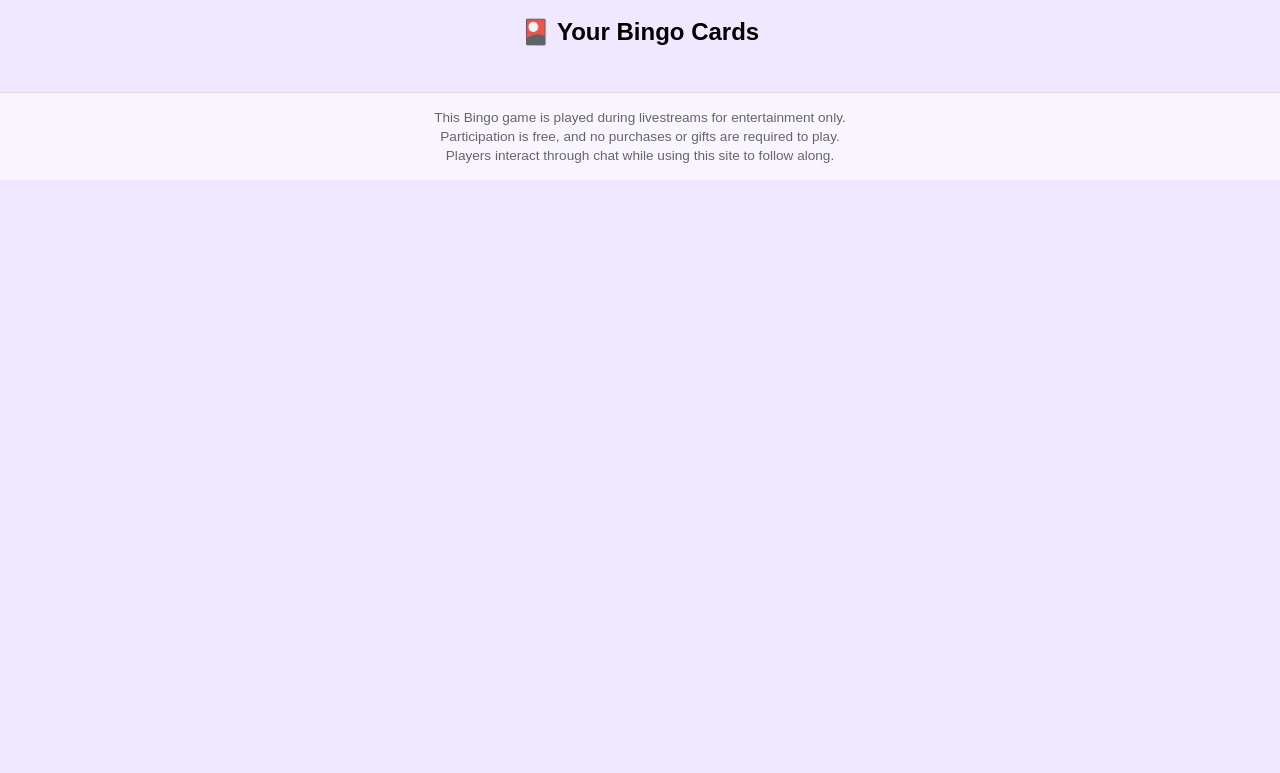
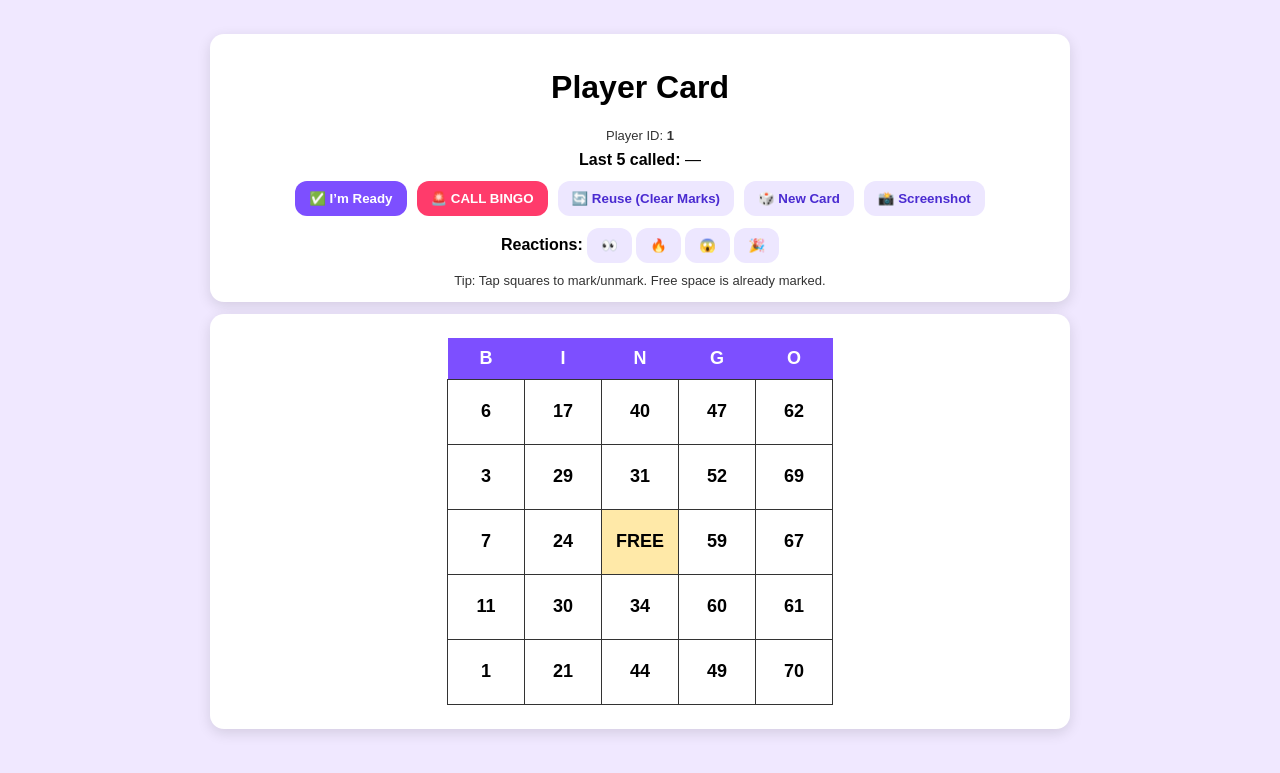
Before and after one commit to JessDoobie/JessDoobie-Live-Bingo-v3, a Flask app: page /cards/1 in a window 1280 px wide. Shown: the top 773 px of the page. Run offline with Flask 3, Linux system fonts and the light colour scheme; data that the repository does not hold is empty.

Commit message:
Update cards.html

```diff
--- a/templates/cards.html
+++ b/templates/cards.html
@@ -1,301 +1,214 @@
 <!DOCTYPE html>
 <html>
 <head>
-  <meta charset="UTF-8" />
-  <meta name="viewport" content="width=device-width, initial-scale=1.0" />
-  <title>Your Bingo Cards</title>
+  <meta charset="utf-8" />
+  <title>Player Card</title>
+  <style>
+    body { font-family: Arial, sans-serif; background:#f0e8ff; text-align:center; padding:14px; }
+    .wrap { max-width:860px; margin:0 auto; }
+    .panel { background:#fff; padding:14px; border-radius:14px; box-shadow:0 4px 14px rgba(0,0,0,.12); margin:12px 0; }
+    .small { font-size:13px; opacity:.8; }
+    .row { display:flex; gap:10px; justify-content:center; flex-wrap:wrap; align-items:center; }
+    button { cursor:pointer; padding:10px 14px; border:none; border-radius:12px; font-weight:700; background:#7d4fff; color:#fff; }
+    button.danger { background:#ff3b6b; }
+    button.ghost { background:#ede7ff; color:#4a2bd1; }
+    table { border-collapse: collapse; margin: 10px auto; }
+    th { background:#7d4fff; color:white; padding:10px; font-size:18px; }
+    td {
+      border: 1px solid #333; width: 74px; height: 62px;
+      font-size: 18px; font-weight: 800; background: #fff;
+      cursor:pointer; user-select:none;
+    }
+    td.marked { background:#b8ffcc; }
+    td.free { background:#ffe9a8; }
+    .react { background:#ede7ff; color:#4a2bd1; }
+  </style>
+</head>
+<body>
+  <div class="wrap">
 
-  <style>
-    body {
-      font-family: Arial, sans-serif;
-      background: #f0e8ff;
-      text-align: center;
-      padding-bottom: 40px;
-      margin: 0;
-    }
+    <div class="panel">
+      <h1>Player Card</h1>
+      <div class="small">Player ID: <b id="pid">{{ player_id }}</b></div>
 
-    h2 {
-      margin: 18px 0 6px;
-    }
+      <div style="margin-top:8px;">
+        <b>Last 5 called:</b> <span id="last5">—</span>
+      </div>
 
-    /* Swipe hint */
-    .swipe-hint {
-      display: none;
-      font-size: 14px;
-      color: #4b2e83;
-      opacity: 0.9;
-      margin-bottom: 8px;
-      animation: pulse 1.8s infinite;
-    }
+      <div class="row" style="margin-top:12px;">
+        <button id="readyBtn">✅ I’m Ready</button>
+        <button id="bingoBtn" class="danger">🚨 CALL BINGO</button>
+        <button id="reuseBtn" class="ghost">🔄 Reuse (Clear Marks)</button>
+        <button id="newCardBtn" class="ghost">🎲 New Card</button>
+        <button id="shotBtn" class="ghost">📸 Screenshot</button>
+      </div>
 
-    @keyframes pulse {
-      0% { opacity: 0.4; }
-      50% { opacity: 1; }
-      100% { opacity: 0.4; }
-    }
+      <div style="margin-top:12px;">
+        <b>Reactions:</b>
+        <button class="react" data-emoji="👀">👀</button>
+        <button class="react" data-emoji="🔥">🔥</button>
+        <button class="react" data-emoji="😱">😱</button>
+        <button class="react" data-emoji="🎉">🎉</button>
+      </div>
 
-    /* Controls */
-    .nav {
-      display: none;
-      align-items: center;
-      justify-content: center;
-      gap: 10px;
-      margin: 10px auto 12px;
-      padding: 0 12px;
-      max-width: 520px;
-    }
+      <div class="small" style="margin-top:10px;">
+        Tip: Tap squares to mark/unmark. Free space is already marked.
+      </div>
+    </div>
 
-    .nav button {
-      padding: 10px 14px;
-      font-size: 16px;
-      border-radius: 12px;
-      border: none;
-      cursor: pointer;
-      background: #7d4fff;
-      color: white;
-      font-weight: bold;
-      min-width: 110px;
-    }
+    <div class="panel" id="cardWrap">
+      <table id="bingoTable">
+        <tr>
+          <th>B</th><th>I</th><th>N</th><th>G</th><th>O</th>
+        </tr>
 
-    .nav button:disabled {
-      opacity: 0.45;
-      cursor: default;
-    }
-
-    .nav .counter {
-      font-weight: bold;
-      color: #4b2e83;
-      background: rgba(255,255,255,0.7);
-      border: 1px solid rgba(125,79,255,0.25);
-      padding: 8px 12px;
-      border-radius: 999px;
-      white-space: nowrap;
-    }
-
-    /* Cards container (desktop) */
-    .cards {
-      display: flex;
-      flex-wrap: wrap;
-      justify-content: center;
-      gap: 24px;
-      padding: 0 12px;
-    }
-
-    /* Each card */
-    .card {
-      background: white;
-      padding: 12px;
-      border-radius: 12px;
-      box-shadow: 0 4px 10px rgba(0,0,0,0.1);
-      max-width: 360px;
-      width: 100%;
-    }
-
-    .card h3 {
-      margin: 8px 0 10px;
-      font-size: 18px;
-      color: #4b2e83;
-    }
-
-    table {
-      border-collapse: collapse;
-      margin: 10px auto;
-      width: 100%;
-      max-width: 320px;
-    }
-
-    th {
-      background: #7d4fff;
-      color: white;
-      padding: 8px;
-      font-size: 18px;
-    }
-
-    td {
-      border: 1px solid #333;
-      width: 42px;
-      height: 42px;
-      text-align: center;
-      cursor: pointer;
-      background: #ffffff;
-      font-weight: bold;
-      user-select: none;
-      -webkit-tap-highlight-color: transparent;
-    }
-
-    td.marked {
-      background: #2ec4b6;
-      color: white;
-    }
-
-    /* Footer disclaimer */
-    .site-footer {
-      margin-top: 40px;
-      padding: 15px 10px;
-      font-size: 0.85rem;
-      color: #666;
-      border-top: 1px solid #ddd;
-      background: rgba(255,255,255,0.6);
-    }
-
-    .site-footer p {
-      margin: 0;
-      line-height: 1.4;
-    }
-
-    /* =========================
-       📱 MOBILE IMPROVEMENTS
-       ========================= */
-
-    @media (max-width: 768px) {
-
-      /* Show swipe hint + nav on phones */
-      .swipe-hint { display: block; }
-      .nav { display: flex; }
-
-      .cards {
-        flex-wrap: nowrap;
-        justify-content: flex-start;
-        overflow-x: auto;
-        scroll-snap-type: x mandatory;
-        -webkit-overflow-scrolling: touch;
-        gap: 12px;
-        padding: 0 12px 12px;
-      }
-
-      .card {
-        flex: 0 0 100%;
-        scroll-snap-align: start;
-        max-width: none;
-      }
-
-      /* Bigger tap targets */
-      td {
-        width: 56px;
-        height: 56px;
-        font-size: 18px;
-      }
-
-      th {
-        font-size: 20px;
-      }
-    }
-
-    /* Hide scrollbar */
-    .cards::-webkit-scrollbar { display: none; }
-    .cards { scrollbar-width: none; }
-  </style>
-
-  <script>
-    function toggle(cell) {
-      cell.classList.toggle("marked");
-    }
-
-    function clamp(n, min, max) {
-      return Math.max(min, Math.min(max, n));
-    }
-
-    window.addEventListener("load", () => {
-      const hint = document.querySelector(".swipe-hint");
-      if (hint) setTimeout(() => hint.style.display = "none", 5000);
-
-      const cardsWrap = document.querySelector(".cards");
-      const cardEls = Array.from(document.querySelectorAll(".cards .card"));
-      const prevBtn = document.getElementById("prevBtn");
-      const nextBtn = document.getElementById("nextBtn");
-      const counter = document.getElementById("counter");
-
-      if (!cardsWrap || cardEls.length === 0) return;
-
-      let idx = 0;
-
-      function cardWidth() {
-        // width of first card + gap (gap is 12px on mobile)
-        const w = cardEls[0].getBoundingClientRect().width;
-        // Try to measure actual gap from computed style
-        const gap = parseFloat(getComputedStyle(cardsWrap).columnGap || getComputedStyle(cardsWrap).gap || "12") || 12;
-        return w + gap;
-      }
-
-      function updateUI() {
-        if (counter) counter.textContent = `Card ${idx + 1} of ${cardEls.length}`;
-        if (prevBtn) prevBtn.disabled = (idx === 0);
-        if (nextBtn) nextBtn.disabled = (idx === cardEls.length - 1);
-      }
-
-      function scrollToIdx(newIdx) {
-        idx = clamp(newIdx, 0, cardEls.length - 1);
-        cardsWrap.scrollTo({ left: idx * cardWidth(), behavior: "smooth" });
-        updateUI();
-      }
-
-      // Buttons
-      if (prevBtn) prevBtn.addEventListener("click", () => scrollToIdx(idx - 1));
-      if (nextBtn) nextBtn.addEventListener("click", () => scrollToIdx(idx + 1));
-
-      // Update index when user swipes manually
-      let scrollTimer = null;
-      cardsWrap.addEventListener("scroll", () => {
-        if (scrollTimer) clearTimeout(scrollTimer);
-        scrollTimer = setTimeout(() => {
-          const w = cardWidth();
-          const newIdx = Math.round(cardsWrap.scrollLeft / w);
-          idx = clamp(newIdx, 0, cardEls.length - 1);
-          updateUI();
-        }, 80);
-      });
-
-      // Initial
-      updateUI();
-    });
-  </script>
-</head>
-
-<body>
-
-  <h2>🎴 Your Bingo Cards</h2>
-  <div class="swipe-hint">⬅️ Swipe left / right to see your cards ➡️</div>
-
-  <!-- Prev / Next controls (shows on mobile) -->
-  <div class="nav">
-    <button id="prevBtn" type="button">◀ Prev</button>
-    <div class="counter" id="counter">Card 1 of 1</div>
-    <button id="nextBtn" type="button">Next ▶</button>
-  </div>
-
-  <div class="cards">
-    {% for card in cards %}
-      <div class="card">
-        <h3>Card {{ card.id }} ({{ loop.index }} of {{ cards|length }})</h3>
-
-        <table>
+        {% for r in range(5) %}
           <tr>
-            {% for l in ["B","I","N","G","O"] %}
-              <th>{{ l }}</th>
-            {% endfor %}
-          </tr>
-
-          {% for i in range(5) %}
-          <tr>
-            {% for l in ["B","I","N","G","O"] %}
-              <td onclick="toggle(this)">
-                {{ card.data[l][i] }}
+            {% for c in range(5) %}
+              {% set val = card[r][c] %}
+              <td data-r="{{r}}" data-c="{{c}}"
+                  class="{% if r==2 and c==2 %}free marked{% endif %}">
+                {{ val }}
               </td>
             {% endfor %}
           </tr>
-          {% endfor %}
-        </table>
-      </div>
-    {% endfor %}
+        {% endfor %}
+      </table>
+    </div>
+
   </div>
 
-  <footer class="site-footer">
-    <p>
-      This Bingo game is played during livestreams for entertainment only.<br>
-      Participation is free, and no purchases or gifts are required to play.<br>
-      Players interact through chat while using this site to follow along.
-    </p>
-  </footer>
+  <!-- Screenshot library -->
+  <script src="https://cdn.jsdelivr.net/npm/html2canvas@1.4.1/dist/html2canvas.min.js"></script>
 
+  <script>
+    const playerId = "{{ player_id }}";
+    const marksKey = "bingo_marks_" + playerId;
+
+    function loadMarks() {
+      try { return JSON.parse(localStorage.getItem(marksKey) || "[]"); }
+      catch { return []; }
+    }
+
+    function saveMarks(marks) {
+      localStorage.setItem(marksKey, JSON.stringify(marks));
+    }
+
+    function keyForCell(r,c){ return `${r},${c}`; }
+
+    function applyMarks() {
+      const marks = new Set(loadMarks());
+      document.querySelectorAll("#bingoTable td").forEach(td => {
+        const r = td.dataset.r, c = td.dataset.c;
+        if (r == null || c == null) return;
+
+        const k = keyForCell(r,c);
+        const isFree = (r === "2" && c === "2");
+        if (isFree || marks.has(k)) td.classList.add("marked");
+        else td.classList.remove("marked");
+      });
+    }
+
+    // Toggle marks
+    document.getElementById("bingoTable").addEventListener("click", (e) => {
+      const td = e.target.closest("td");
+      if (!td) return;
+
+      const r = td.dataset.r, c = td.dataset.c;
+      if (r == null || c == null) return;
+
+      // Don't allow unmarking FREE
+      if (r === "2" && c === "2") return;
+
+      const marks = new Set(loadMarks());
+      const k = keyForCell(r,c);
+      if (marks.has(k)) marks.delete(k); else marks.add(k);
+      saveMarks([...marks]);
+      applyMarks();
+    });
+
+    async function postJSON(url, data) {
+      const res = await fetch(url, {
+        method: "POST",
+        headers: {"Content-Type":"application/json"},
+        body: JSON.stringify(data || {})
+      });
+      const payload = await res.json().catch(()=> ({}));
+      return { ok: res.ok, status: res.status, data: payload };
+    }
+
+    // Poll last 5 numbers
+    async function refreshState() {
+      const state = await (await fetch("/api/state")).json();
+      document.getElementById("last5").textContent =
+        (state.last5 && state.last5.length) ? state.last5.join(" · ") : "—";
+    }
+
+    // Ready
+    let isReady = false;
+    document.getElementById("readyBtn").addEventListener("click", async () => {
+      isReady = !isReady;
+      await postJSON("/api/ready", { player_id: playerId, ready: isReady });
+      document.getElementById("readyBtn").textContent = isReady ? "✅ Ready (tap to unready)" : "✅ I’m Ready";
+    });
+
+    // Call bingo
+    document.getElementById("bingoBtn").addEventListener("click", async () => {
+      if (!confirm("Call BINGO to the host?")) return;
+      await postJSON("/api/bingo", { player_id: playerId });
+      alert("Bingo called! 🎉");
+    });
+
+    // Reactions
+    document.querySelectorAll(".react").forEach(btn => {
+      btn.addEventListener("click", async () => {
+        const emoji = btn.dataset.emoji;
+        await postJSON("/api/reaction", { emoji });
+      });
+    });
+
+    // Reuse = clear marks only
+    document.getElementById("reuseBtn").addEventListener("click", () => {
+      localStorage.removeItem(marksKey);
+      isReady = false;
+      document.getElementById("readyBtn").textContent = "✅ I’m Ready";
+      applyMarks();
+      alert("Marks cleared ✅ Reusing same card.");
+    });
+
+    // New card = regenerate numbers but keep same URL
+    document.getElementById("newCardBtn").addEventListener("click", async () => {
+      if (!confirm("Generate a brand new card?")) return;
+
+      // clear marks + unready
+      localStorage.removeItem(marksKey);
+      isReady = false;
+      document.getElementById("readyBtn").textContent = "✅ I’m Ready";
+      await postJSON("/api/ready", { player_id: playerId, ready: false });
+
+      // ask server to regenerate card
+      const res = await postJSON("/api/new_card", { player_id: playerId });
+      if (res.ok) {
+        // reload page to fetch new card values
+        window.location.reload();
+      } else {
+        alert("Could not generate a new card.");
+      }
+    });
+
+    // Screenshot
+    document.getElementById("shotBtn").addEventListener("click", async () => {
+      const cardEl = document.getElementById("cardWrap");
+      const canvas = await html2canvas(cardEl, { backgroundColor: "#ffffff" });
+      const link = document.createElement("a");
+      link.download = "bingo-card.png";
+      link.href = canvas.toDataURL("image/png");
+      link.click();
+    });
+
+    applyMarks();
+    refreshState();
+    setInterval(refreshState, 1500);
+  </script>
 </body>
 </html>
```
